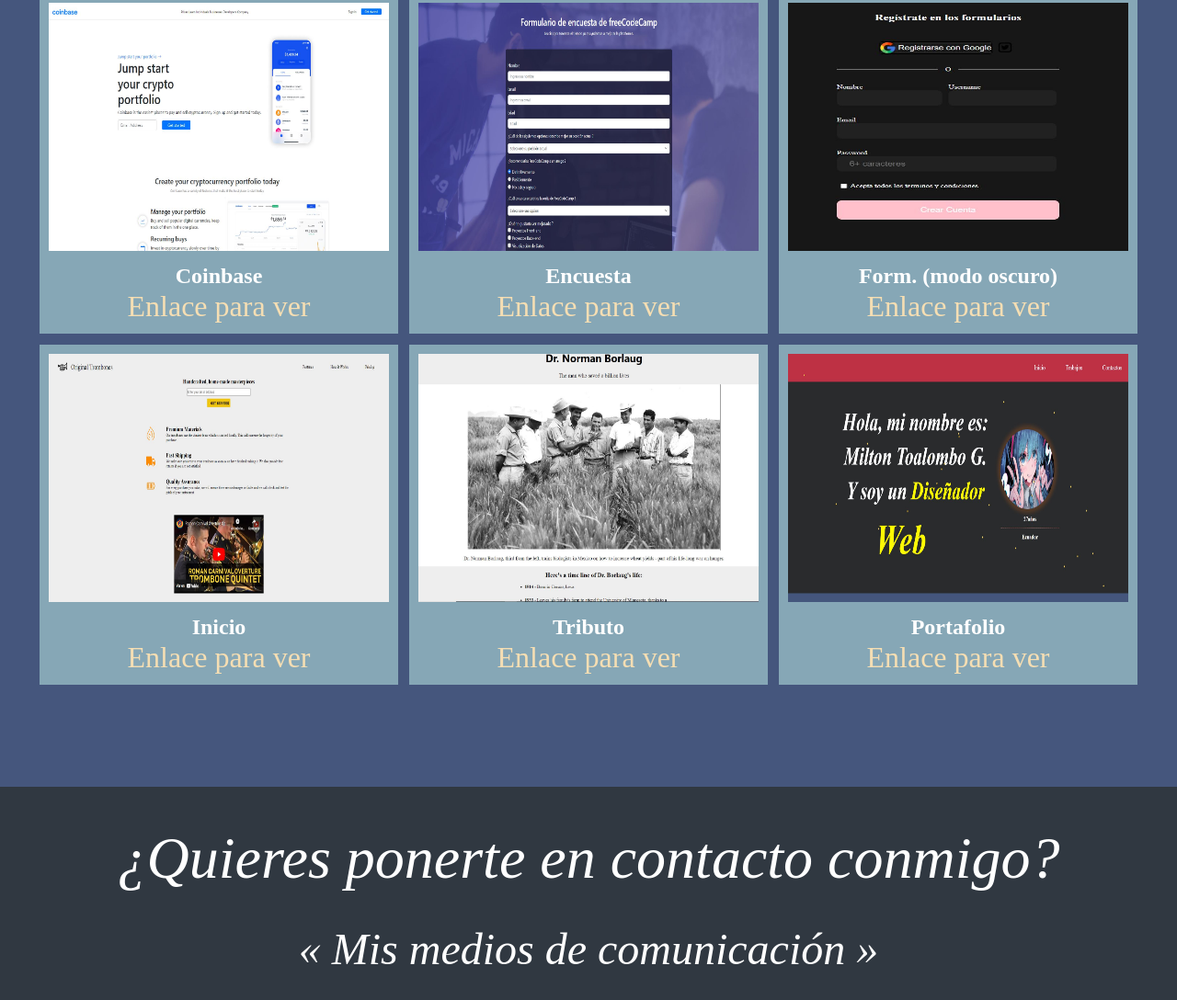
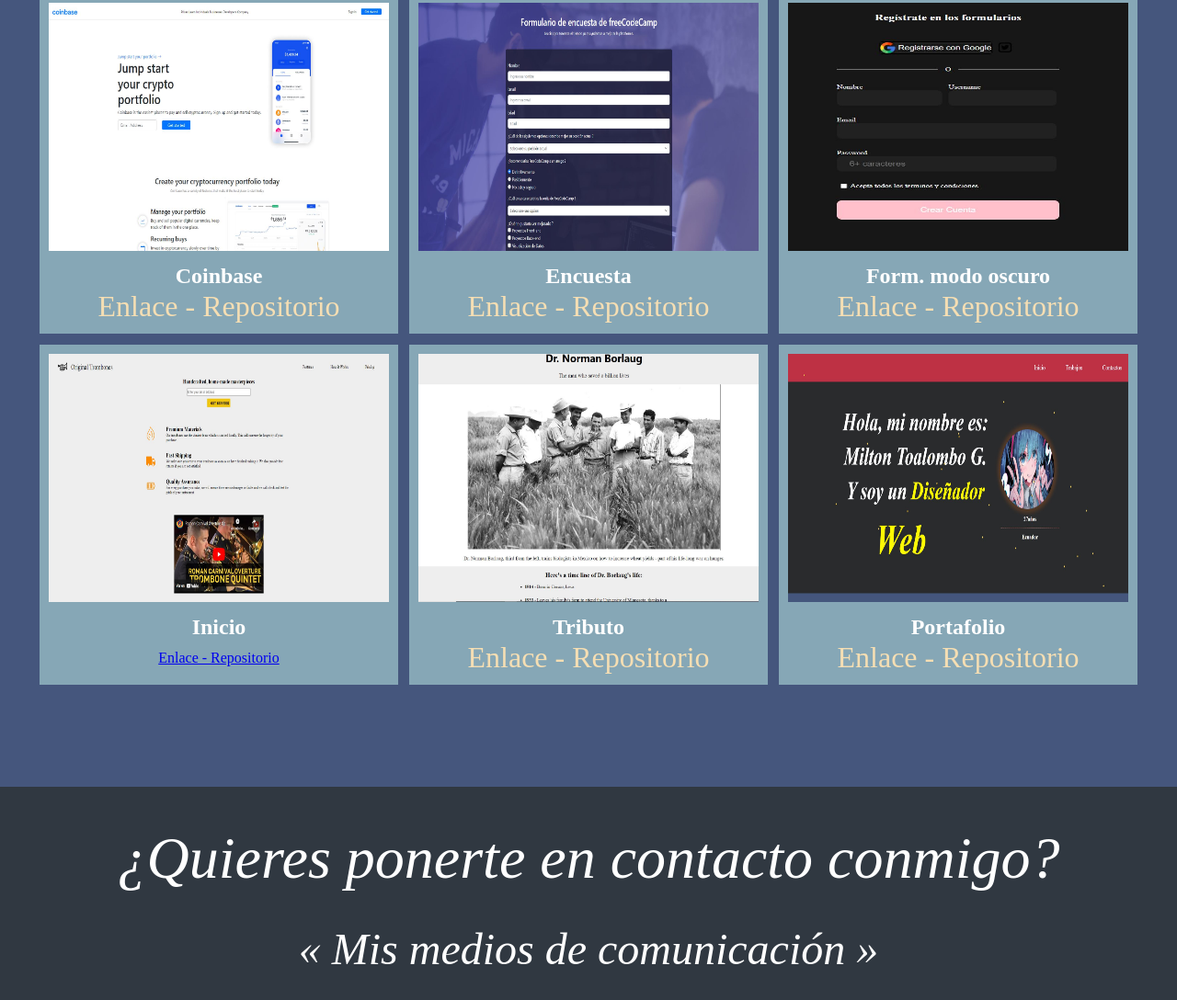
Before and after one commit to xXMiltonTGXx/portafoliomtg, a plain HTML site: page index.html in a window 1280 px wide. Shown: the part 894-1982 px from the top of the page at 92% size. Drawn offline with Linux system fonts and the light colour scheme.

Commit message:
Update index.html

```diff
--- a/index.html
+++ b/index.html
@@ -47,10 +47,10 @@
             /></a>
             <h2 class="nombreproyecto">Coinbase</h2>
             <a
-              href="Mis-Proyectos/Coinbase/html/Proyecto.html"
+              href="https://github.com/xXMiltonTGXx/portafoliomtg/tree/main/Mis-Proyectos/Coinbase"
               id="profile-link"
               target="_blank"
-              >Enlace para ver</a
+              >Enlace - Repositorio</a
             >
           </div>
           <div class="project-tile">
@@ -60,22 +60,22 @@
 
             <h2 class="nombreproyecto">Encuesta</h2>
             <a
-              href="Mis-Proyectos/Encuesta/index.html"
+              href="https://github.com/xXMiltonTGXx/portafoliomtg/tree/main/Mis-Proyectos/Encuesta"
               id="profile-link"
               target="_blank"
-              >Enlace para ver</a
+              >Enlace - Repositorio</a
             >
           </div>
           <div class="project-tile">
             <a href="Mis-Proyectos/Form-Login/login.html" target="_blank"
               ><img src="assets/img/formulario.JPG" alt="foto"
             /></a>
-            <h2 class="nombreproyecto">Form. (modo oscuro)</h2>
+            <h2 class="nombreproyecto">Form. modo oscuro</h2>
             <a
-              href="Mis-Proyectos/Form-Login/login.html"
+              href="https://github.com/xXMiltonTGXx/portafoliomtg/tree/main/Mis-Proyectos/Form-Login"
               id="profile-link"
               target="_blank"
-              >Enlace para ver</a
+              >Enlace - Repositorio</a
             >
           </div>
           <div class="project-tile">
@@ -87,10 +87,9 @@
 
             <h2 class="nombreproyecto">Inicio</h2>
             <a
-              href="Mis-Proyectos/PaginaInicio/html/landingpage.html"
-              id="profile-link"
+              href="https://github.com/xXMiltonTGXx/portafoliomtg/tree/main/Mis-Proyectos/PaginaInicio"
               target="_blank"
-              >Enlace para ver</a
+              >Enlace - Repositorio</a
             >
           </div>
           <div class="project-tile">
@@ -99,10 +98,10 @@
             /></a>
             <h2 class="nombreproyecto">Tributo</h2>
             <a
-              href="Mis-Proyectos/Tributo/Tribute-Page.html"
+              href="https://github.com/xXMiltonTGXx/portafoliomtg/tree/main/Mis-Proyectos/Tributo"
               id="profile-link"
               target="_blank"
-              >Enlace para ver</a
+              >Enlace - Repositorio</a
             >
           </div>
           <div class="project-tile">
@@ -110,8 +109,8 @@
               ><img src="assets/img/portafolio.JPG" alt="foto"
             /></a>
             <h2 class="nombreproyecto">Portafolio</h2>
-            <a href="index.html" id="profile-link" target="_blank"
-              >Enlace para ver</a
+            <a href="https://github.com/xXMiltonTGXx/portafoliomtg" id="profile-link" target="_blank"
+              >Enlace - Repositorio</a
             >
           </div>
         </div>
```
